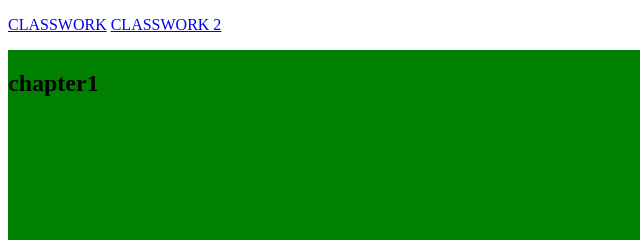
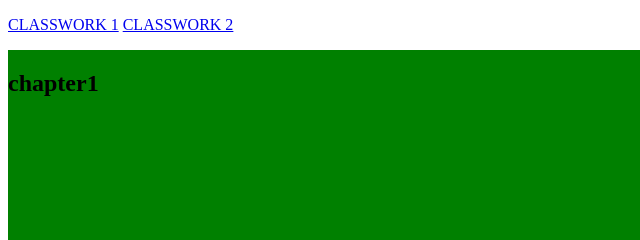
Before and after one commit to genesisgap/juneweek5, a plain HTML site: page index.html in a window 1280 px wide. Shown: the top 240 px of the page, 0-640 px from the left. Drawn offline with Linux system fonts and the light colour scheme.

Commit message:
fix: classwork1 and classwork2 for gird

```diff
--- a/index.html
+++ b/index.html
@@ -11,7 +11,7 @@
 </head>
 <body>
    <p>
-    <a href="./classwork.html">CLASSWORK</a>
+    <a href="./classwork1.html">CLASSWORK 1</a>
     <a href="./classwork2.html">CLASSWORK 2</a>
    </p>
     <!-- <ul>
```
